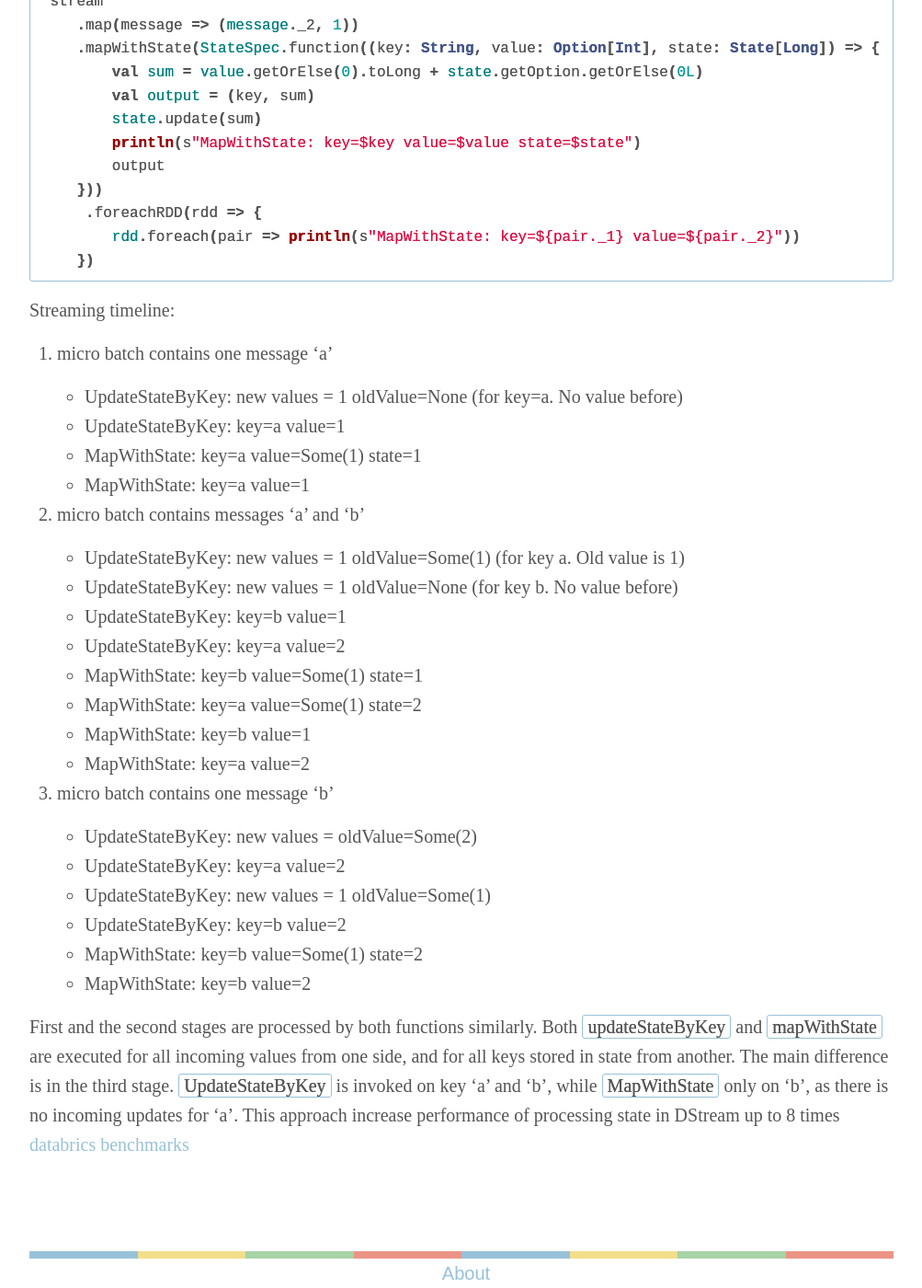
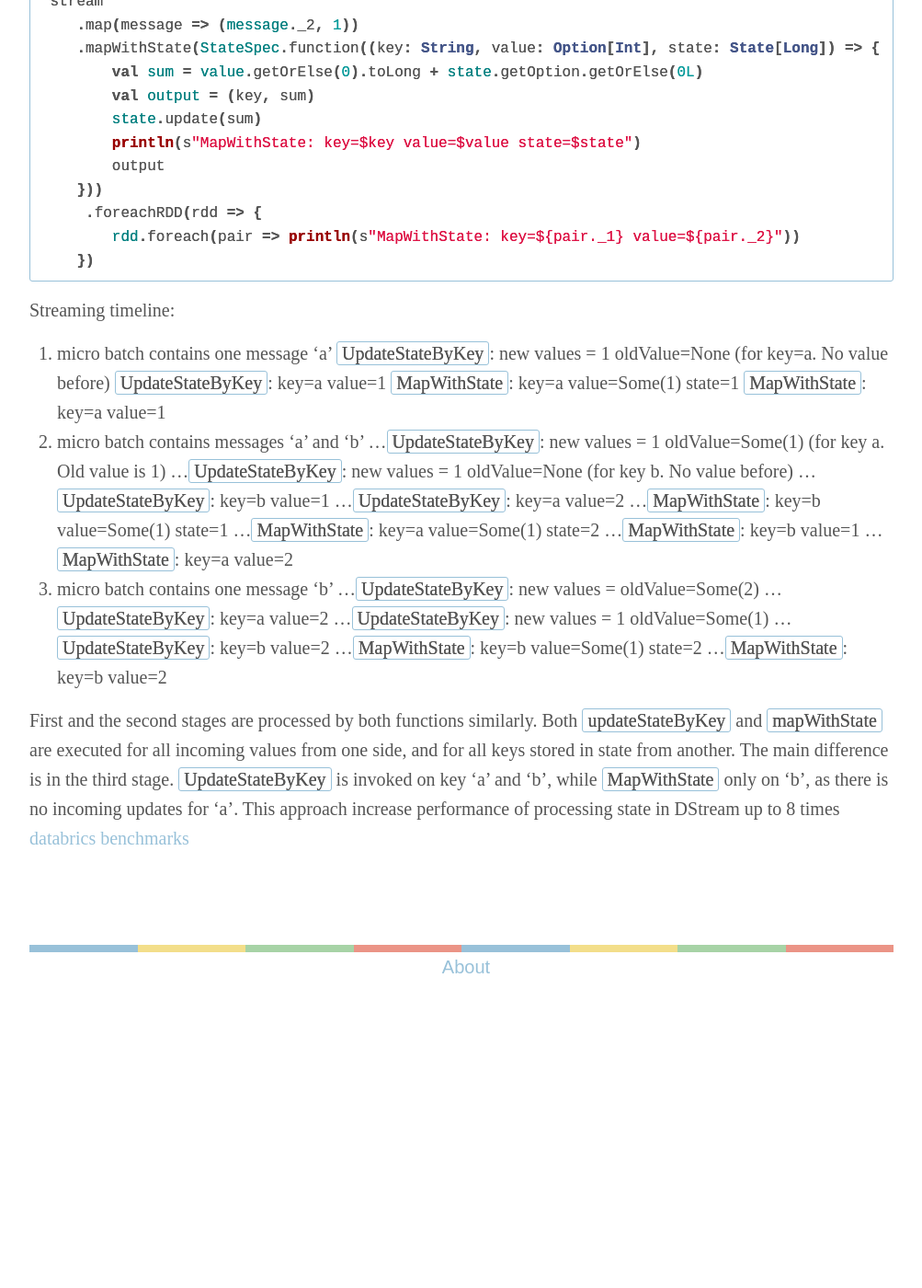
Before and after one commit to ngorchakova/jvmwarstories, a Jekyll site: the page built from _posts/2017-01-12-updateStateByKey-mapWithState.md, in a window 1280 px wide and 1400 px high, scrolled down 1013 px. Shown: the whole window at 92% size, without its empty margins (138-1141 px from the left). Built offline with Jekyll 4.4.1, drawn with Linux system fonts in a browser that asks for light colours; some web fonts are replaced; comment, search, counter and statistics services are not loaded; after the commit the page ends 2080 px from its top, so only the background shows below that.

```diff
--- a/_posts/2017-01-12-updateStateByKey-mapWithState.md
+++ b/_posts/2017-01-12-updateStateByKey-mapWithState.md
@@ -45,33 +45,27 @@ and the similar code for `mapWithState`:
 {% endhighlight %}
 
 Streaming timeline:
-
 1. micro batch contains one message 'a'
-
-    * UpdateStateByKey: new values = 1 oldValue=None  (for key=a. No value before)
-    * UpdateStateByKey: key=a value=1
-    * MapWithState: key=a value=Some(1) state=1
-    * MapWithState: key=a value=1
-
+    `UpdateStateByKey`: new values = 1 oldValue=None  (for key=a. No value before)
+    `UpdateStateByKey`: key=a value=1
+    `MapWithState`: key=a value=Some(1) state=1
+    `MapWithState`: key=a value=1
 2. micro batch contains messages 'a' and 'b'
-
-    * UpdateStateByKey: new values = 1 oldValue=Some(1) (for key a. Old value is 1)
-    * UpdateStateByKey: new values = 1 oldValue=None (for key b. No value before)
-    * UpdateStateByKey: key=b value=1
-    * UpdateStateByKey: key=a value=2
-    * MapWithState: key=b value=Some(1) state=1
-    * MapWithState: key=a value=Some(1) state=2
-    * MapWithState: key=b value=1
-    * MapWithState: key=a value=2
-
+...`UpdateStateByKey`: new values = 1 oldValue=Some(1) (for key a. Old value is 1)
+...`UpdateStateByKey`: new values = 1 oldValue=None (for key b. No value before)
+...`UpdateStateByKey`: key=b value=1
+...`UpdateStateByKey`: key=a value=2
+...`MapWithState`: key=b value=Some(1) state=1
+...`MapWithState`: key=a value=Some(1) state=2
+...`MapWithState`: key=b value=1
+...`MapWithState`: key=a value=2
 3. micro batch contains one message 'b'
-
-    * UpdateStateByKey: new values = oldValue=Some(2)
-    * UpdateStateByKey: key=a value=2
-    * UpdateStateByKey: new values = 1 oldValue=Some(1)
-    * UpdateStateByKey: key=b value=2
-    * MapWithState: key=b value=Some(1) state=2
-    * MapWithState: key=b value=2
+...`UpdateStateByKey`: new values = oldValue=Some(2)
+...`UpdateStateByKey`: key=a value=2
+...`UpdateStateByKey`: new values = 1 oldValue=Some(1)
+...`UpdateStateByKey`: key=b value=2
+...`MapWithState`: key=b value=Some(1) state=2
+...`MapWithState`: key=b value=2
 
 First and the second stages are processed by both functions similarly. Both `updateStateByKey` and `mapWithState` are executed for all incoming values from one side, and for all keys stored in state from another.
 The main difference is in the third stage. `UpdateStateByKey` is invoked on key 'a' and 'b', while `MapWithState` only on 'b', as there is no incoming updates for 'a'. This approach increase performance of processing state in DStream up to 8 times [databrics benchmarks](https://databricks.com/blog/2016/02/01/faster-stateful-stream-processing-in-apache-spark-streaming.html)
```
Also changed, not shown: _posts/2016-12-15-dstrem-compacted-topic.md (+1 -1 lines), _posts/2017-03-07-mapWithState-not-silver-bullet.md (added, +26 -0 lines), _posts/2017-03-08-data-locality.md (added, +26 -0 lines), resources/2017-03-08_01.jpg (added), resources/2017-03-08_02.jpg (added).
